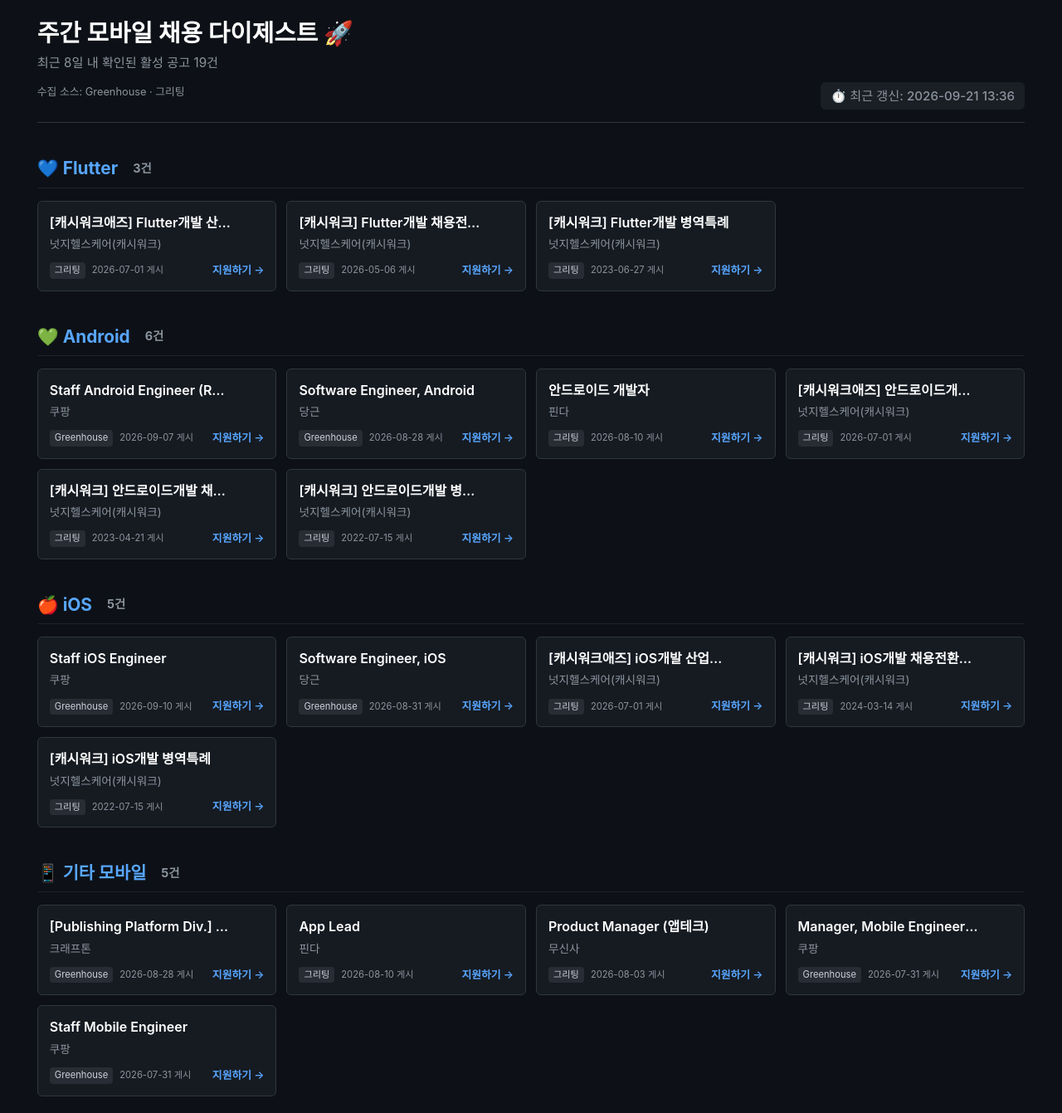
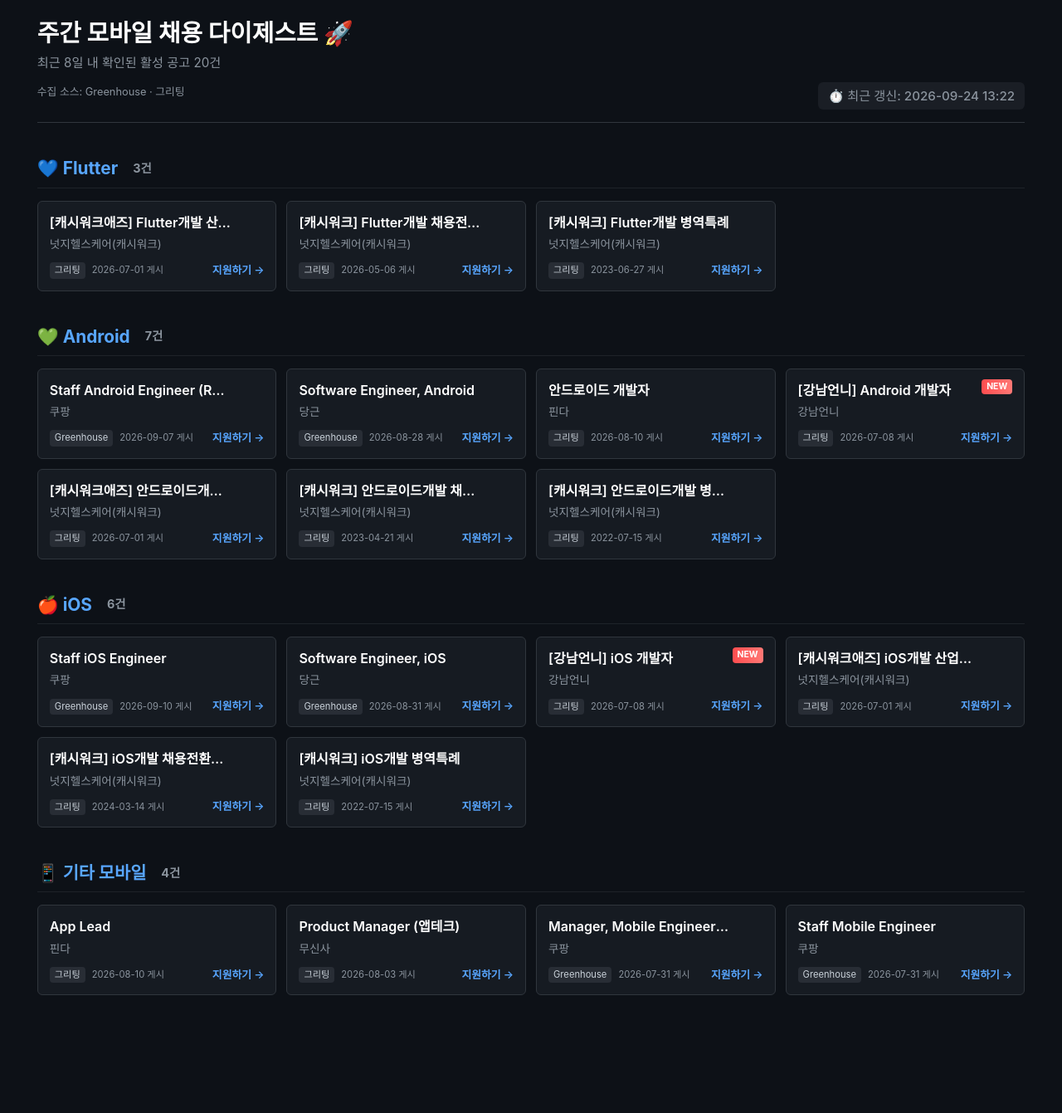
Before and after one commit to Hwan3434/Hwan3434.github.io, a Jekyll site: the page jobs.html, which Jekyll copies as it is, in a window 1280 px wide. Shown: the whole page at 83% size. Built offline with Jekyll 4.4.1, drawn with Linux system fonts in a browser that asks for light colours; after the commit the page ends 1219 px from its top, so only the background shows below that.

Commit message:
chore: automated weekly jobs digest update

```diff
--- a/jobs.html
+++ b/jobs.html
@@ -3,7 +3,7 @@
 <head>
     <meta charset="UTF-8">
     <meta name="viewport" content="width=device-width, initial-scale=1.0">
-    <title>주간 모바일 채용 다이제스트 - 2026-09-21</title>
+    <title>주간 모바일 채용 다이제스트 - 2026-09-24</title>
     <style>
         :root { --bg-color: #0d1117; --card-bg: #161b22; --text-main: #c9d1d9; --text-muted: #8b949e; --border: #30363d; }
         body { background-color: var(--bg-color); color: var(--text-main); font-family: 'Inter', -apple-system, sans-serif; margin: 0; padding: 20px; line-height: 1.4; }
@@ -31,9 +31,9 @@
     <div class="container">
         <div class="header">
             <h1>주간 모바일 채용 다이제스트 🚀</h1>
-            <p style="color: var(--text-muted); margin-top: 5px; font-size: 0.95rem;">최근 8일 내 확인된 활성 공고 19건</p>
+            <p style="color: var(--text-muted); margin-top: 5px; font-size: 0.95rem;">최근 8일 내 확인된 활성 공고 20건</p>
             <p class="sources">수집 소스: Greenhouse · 그리팅</p>
-            <div class="last-updated">⏱️ 최근 갱신: 2026-09-21 13:36</div>
+            <div class="last-updated">⏱️ 최근 갱신: 2026-09-24 13:22</div>
         </div>
 <h2 class="section-title">💙 Flutter <span style="color:var(--text-muted); font-size:0.9rem; margin-left:8px;">3건</span></h2><div class="job-grid">
             <div class="job-card">
@@ -65,7 +65,7 @@
                     <span class="posted">2023-06-27 게시</span>
                     <a href="https://cashwalk12.career.greetinghr.com/o/30835" class="apply-btn" target="_blank" rel="noopener">지원하기 →</a>
                 </div>
-            </div></div><h2 class="section-title">💚 Android <span style="color:var(--text-muted); font-size:0.9rem; margin-left:8px;">6건</span></h2><div class="job-grid">
+            </div></div><h2 class="section-title">💚 Android <span style="color:var(--text-muted); font-size:0.9rem; margin-left:8px;">7건</span></h2><div class="job-grid">
             <div class="job-card">
 
                 <h3 class="job-title" title="Staff Android Engineer (Rocket Pay) ">Staff Android Engineer (Rocket Pay) </h3>
@@ -97,6 +97,16 @@
                 </div>
             </div>
             <div class="job-card">
+                <span class="new-badge">NEW</span>
+                <h3 class="job-title" title="[강남언니] Android 개발자">[강남언니] Android 개발자</h3>
+                <div class="company-name">강남언니</div>
+                <div class="job-footer">
+                    <span class="platform-badge">그리팅</span>
+                    <span class="posted">2026-07-08 게시</span>
+                    <a href="https://healingpaper.career.greetinghr.com/o/96884" class="apply-btn" target="_blank" rel="noopener">지원하기 →</a>
+                </div>
+            </div>
+            <div class="job-card">
 
                 <h3 class="job-title" title="[캐시워크애즈] 안드로이드개발 산업기능요원 모집">[캐시워크애즈] 안드로이드개발 산업기능요원 모집</h3>
                 <div class="company-name">넛지헬스케어(캐시워크)</div>
@@ -125,7 +135,7 @@
                     <span class="posted">2022-07-15 게시</span>
                     <a href="https://cashwalk12.career.greetinghr.com/o/30829" class="apply-btn" target="_blank" rel="noopener">지원하기 →</a>
                 </div>
-            </div></div><h2 class="section-title">🍎 iOS <span style="color:var(--text-muted); font-size:0.9rem; margin-left:8px;">5건</span></h2><div class="job-grid">
+            </div></div><h2 class="section-title">🍎 iOS <span style="color:var(--text-muted); font-size:0.9rem; margin-left:8px;">6건</span></h2><div class="job-grid">
             <div class="job-card">
 
                 <h3 class="job-title" title="Staff iOS Engineer">Staff iOS Engineer</h3>
@@ -144,6 +154,16 @@
                     <span class="platform-badge">Greenhouse</span>
                     <span class="posted">2026-08-31 게시</span>
                     <a href="https://about.daangn.com?gh_jid=5282170003" class="apply-btn" target="_blank" rel="noopener">지원하기 →</a>
+                </div>
+            </div>
+            <div class="job-card">
+                <span class="new-badge">NEW</span>
+                <h3 class="job-title" title="[강남언니] iOS 개발자">[강남언니] iOS 개발자</h3>
+                <div class="company-name">강남언니</div>
+                <div class="job-footer">
+                    <span class="platform-badge">그리팅</span>
+                    <span class="posted">2026-07-08 게시</span>
+                    <a href="https://healingpaper.career.greetinghr.com/o/96885" class="apply-btn" target="_blank" rel="noopener">지원하기 →</a>
                 </div>
             </div>
             <div class="job-card">
@@ -175,17 +195,7 @@
                     <span class="posted">2022-07-15 게시</span>
                     <a href="https://cashwalk12.career.greetinghr.com/o/30830" class="apply-btn" target="_blank" rel="noopener">지원하기 →</a>
                 </div>
-            </div></div><h2 class="section-title">📱 기타 모바일 <span style="color:var(--text-muted); font-size:0.9rem; margin-left:8px;">5건</span></h2><div class="job-grid">
-            <div class="job-card">
-
-                <h3 class="job-title" title="[Publishing Platform Div.] Sr. Mobile App Developer (7년 이상 / 계약직)">[Publishing Platform Div.] Sr. Mobile App Developer (7년 이상 / 계약직)</h3>
-                <div class="company-name">크래프톤</div>
-                <div class="job-footer">
-                    <span class="platform-badge">Greenhouse</span>
-                    <span class="posted">2026-08-28 게시</span>
-                    <a href="https://job-boards.greenhouse.io/krafton/jobs/8460159002" class="apply-btn" target="_blank" rel="noopener">지원하기 →</a>
-                </div>
-            </div>
+            </div></div><h2 class="section-title">📱 기타 모바일 <span style="color:var(--text-muted); font-size:0.9rem; margin-left:8px;">4건</span></h2><div class="job-grid">
             <div class="job-card">
 
                 <h3 class="job-title" title="App Lead">App Lead</h3>
```
Also changed, not shown: tools/jobs.json.
